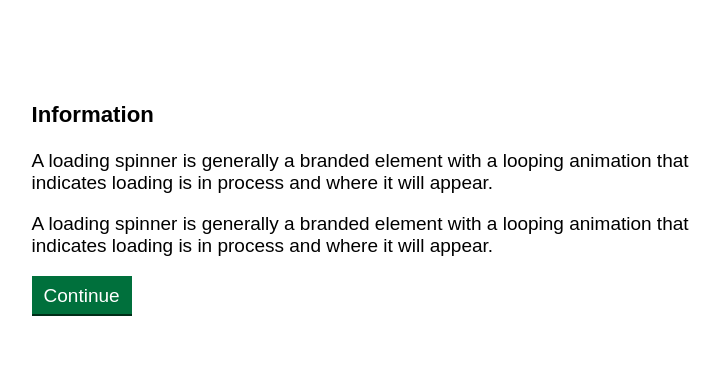
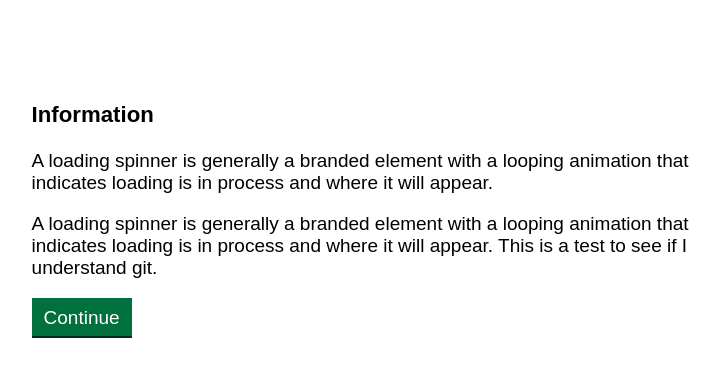
Before and after one commit to wilsond-gds/wait-button-prototype, a plain HTML site: page index.html in a window 1280 px wide. Shown: the whole page, without its empty margins (265-985 px from the left). Drawn offline with Linux system fonts and the light colour scheme.

Commit message:
update to index.html as a git experiment

```diff
--- a/index.html
+++ b/index.html
@@ -11,7 +11,7 @@
 <h3>Information</h3>
 <p>A loading spinner is generally a branded element with a looping animation that indicates loading is in process and where it will appear.
 </p>
-<p>A loading spinner is generally a branded element with a looping animation that indicates loading is in process and where it will appear.
+<p>A loading spinner is generally a branded element with a looping animation that indicates loading is in process and where it will appear. This is a test to see if I understand git.
 </p>
 
 
```
